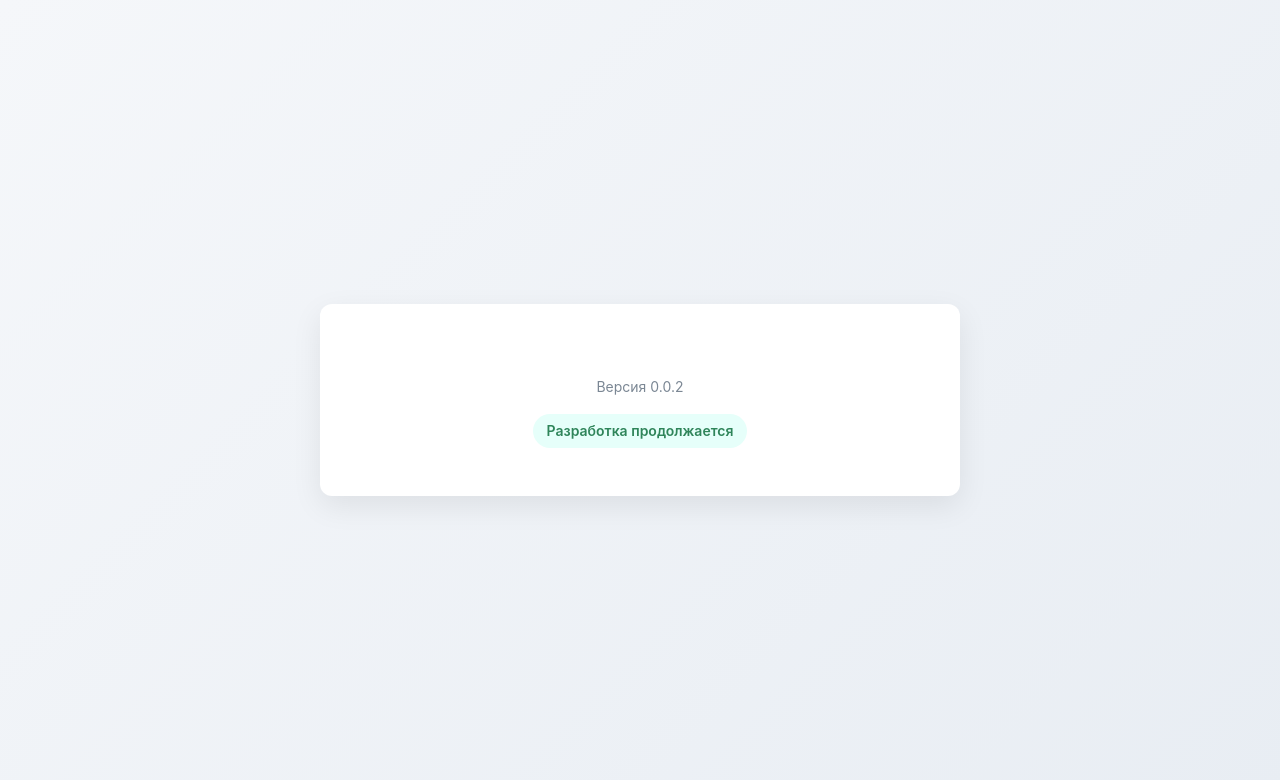
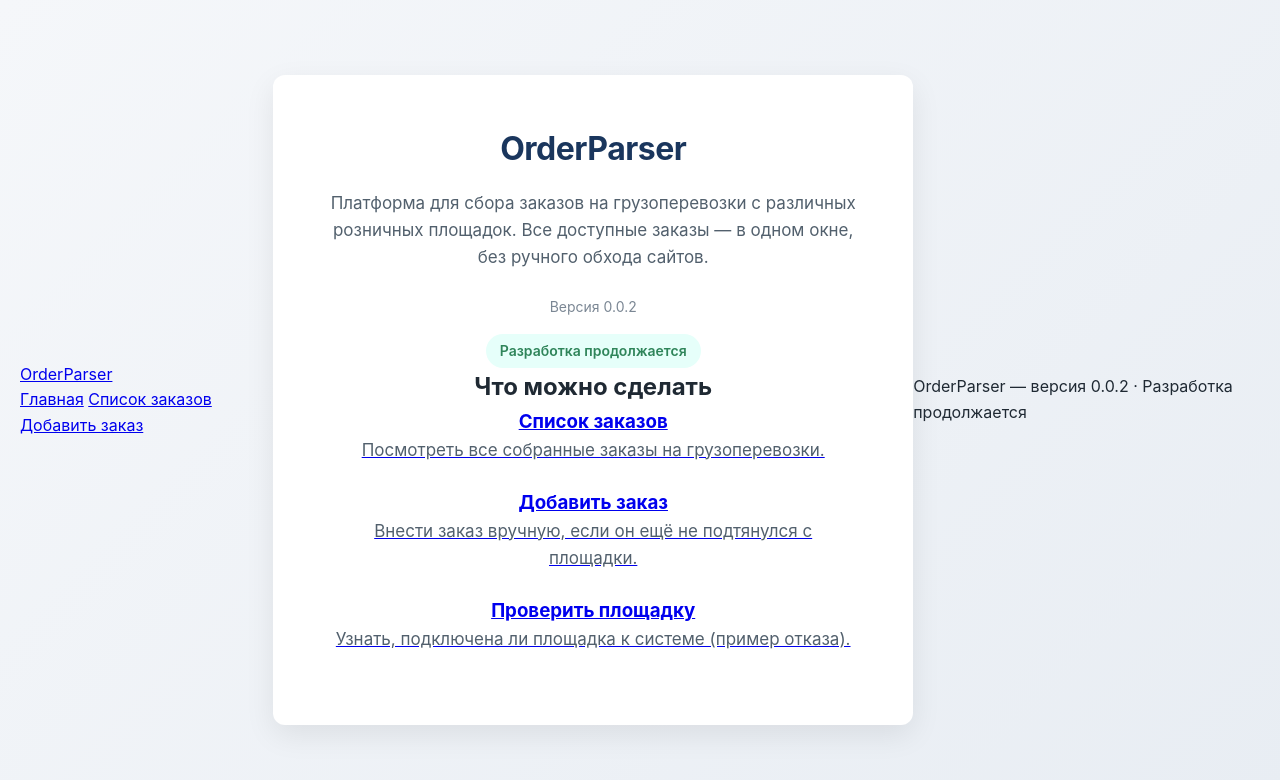
Before and after one commit to NOVLOST/OrderParser, a FastAPI app: page / in a window 1280 px wide. Shown: the top 780 px of the page. Run offline with FastAPI, Linux system fonts and the light colour scheme.

Commit message:
Update index.html

```diff
--- a/templates/index.html
+++ b/templates/index.html
@@ -1,17 +1,33 @@
-<!DOCTYPE html>
-<html lang="ru">
-<head>
-    <meta charset="UTF-8">
-    <title>OrderParser</title>
-    <script src="https://unpkg.com/htmx.org@2.0.4"></script>
-    <link rel="stylesheet" href="/static/style.css">
-</head>
-<body>
-    <main>
-        <h1>{{ title }}</h1>
-        <p>{{ description }}</p>
-        <p>Версия {{ version }}</p>
-        <p>Разработка продолжается</p>
-    </main>
-</body>
-</html>
+{% extends "base.html" %}
+
+{% block title %}OrderParser — главная{% endblock %}
+
+{% block content %}
+<section class="hero">
+    <h1>OrderParser</h1>
+    <p class="lead">
+        Платформа для сбора заказов на грузоперевозки с различных розничных площадок.
+        Все доступные заказы — в одном окне, без ручного обхода сайтов.
+    </p>
+    <p class="version">Версия {{ version }}</p>
+    <p class="status">Разработка продолжается</p>
+</section>
+
+<section class="actions">
+    <h2>Что можно сделать</h2>
+    <div class="cards">
+        <a class="card" href="/orders">
+            <h3>Список заказов</h3>
+            <p>Посмотреть все собранные заказы на грузоперевозки.</p>
+        </a>
+        <a class="card" href="/orders/new">
+            <h3>Добавить заказ</h3>
+            <p>Внести заказ вручную, если он ещё не подтянулся с площадки.</p>
+        </a>
+        <a class="card" href="/sources/ozon/check">
+            <h3>Проверить площадку</h3>
+            <p>Узнать, подключена ли площадка к системе (пример отказа).</p>
+        </a>
+    </div>
+</section>
+{% endblock %}
```
